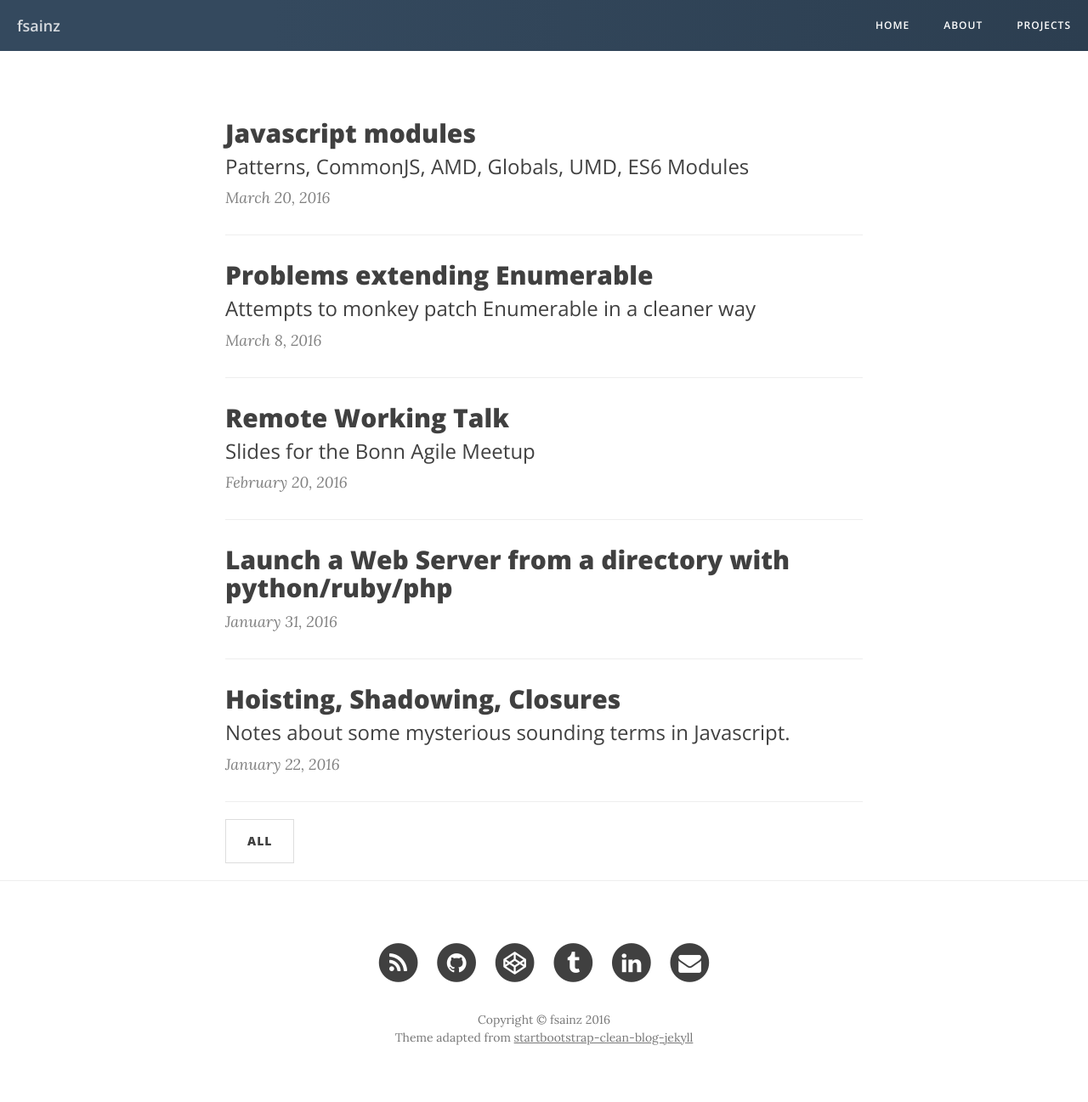
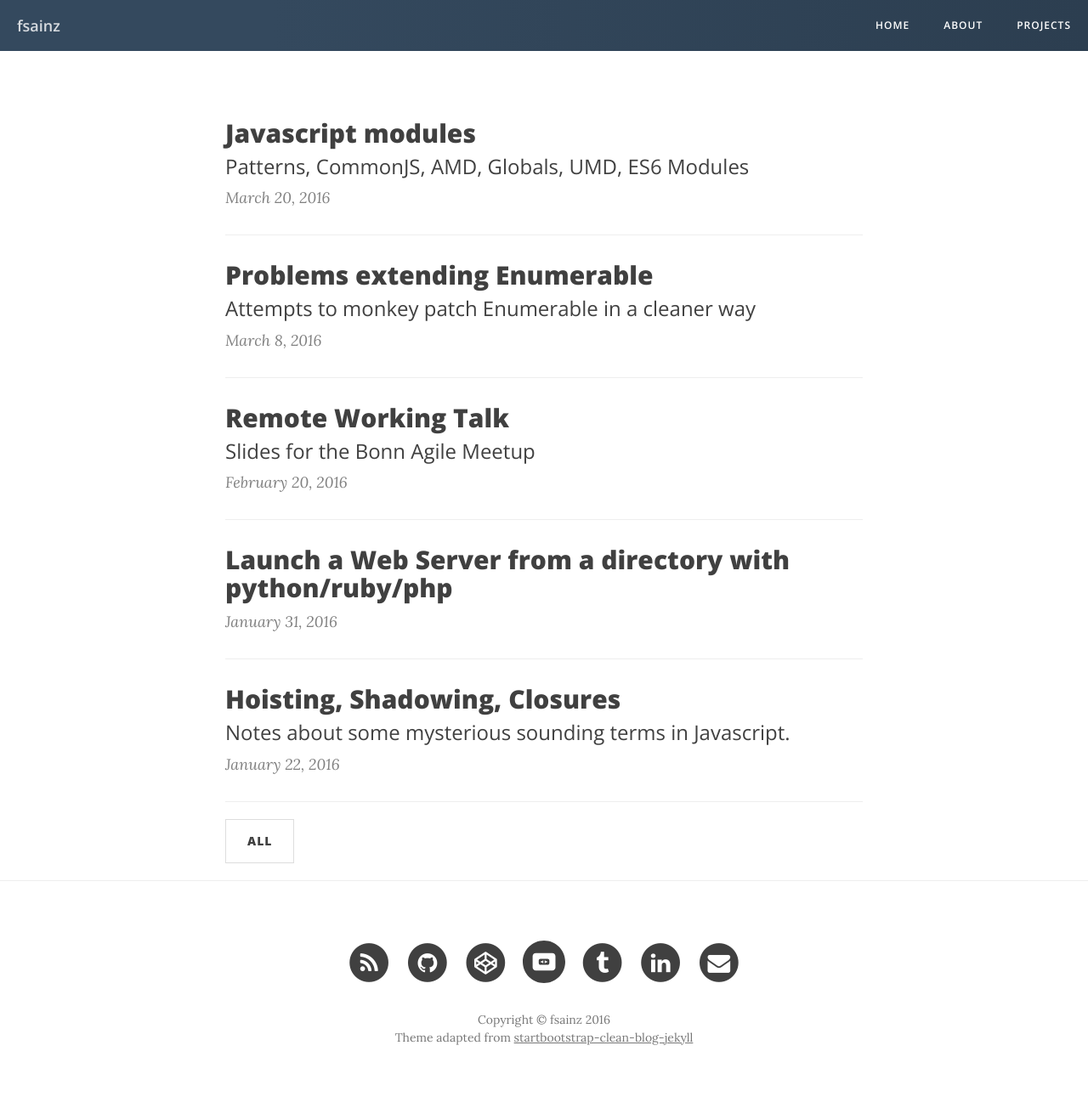
Before and after one commit to fsainz/fsainz.github.com, a Jekyll site: the page built from index.html, in a window 1280 px wide. Shown: the whole page at 85% size. Built offline with Jekyll 4.4.1, drawn with Linux system fonts in a browser that asks for light colours; nearby versions of some CDN libraries; the list of posts is cut into pages by our own code.

Commit message:
add speaker deck symbol

```diff
--- a/_config.yml
+++ b/_config.yml
@@ -10,6 +10,7 @@ codepen_username:  fsainz
 tumblr_username:  fsainz
 mail:  info@fsainz.com
 linked_in: https://de.linkedin.com/in/fernandosainz
+speakerdeck_username: fsainz
 # Build settings
 markdown: kramdown
 highlighter: rouge
--- a/_includes/footer.html
+++ b/_includes/footer.html
@@ -44,11 +44,24 @@
                     {% endif %}
                     {% if site.codepen_username %}
                     <li>
-                        <a target="_blank" href="http://codepen.io/{{ site.codepen_username }}/pens/public">
+                        <a target="_blank" href="http://codepen.io/{{ site.codepen_username }}">
                             <span class="fa-stack fa-lg">
                                 <i class="fa fa-circle fa-stack-2x"></i>
                                 <i class="fa fa-codepen fa-stack-1x fa-inverse"></i>
                             </span>
+                        </a>
+                    </li>
+                    {% endif %}
+                    {% if site.speakerdeck_username %}
+                    <li>
+                        <a target="_blank" href="https://speakerdeck.com/{{ site.speakerdeck_username}}/">
+                          <span class="fa-stack fa-lg">
+                            <svg width="50px" height="50px" viewBox="0 0 512 512" version="1.1" xmlns="http://www.w3.org/2000/svg" xmlns:xlink="http://www.w3.org/1999/xlink" xmlns:sketch="http://www.bohemiancoding.com/sketch/ns">
+                                <g id="Page-1" stroke="none" stroke-width="1" fill="none" fill-rule="evenodd" sketch:type="MSPage">
+                                    <path d="M256,512 C397.384903,512 512,397.384903 512,256 C512,114.615097 397.384903,0 256,0 C114.615097,0 0,114.615097 0,256 C0,397.384903 114.615097,512 256,512 Z M157.00292,151 C136.014487,151 119,168.007298 119,188.999 L119,323.001 C119,343.987268 136.020832,361 157.00292,361 L355.99708,361 C376.985513,361 394,343.992702 394,323.001 L394,188.999 C394,168.012732 376.979168,151 355.99708,151 L157.00292,151 Z M213.327471,218.914007 C201.732729,218.914007 192.333333,228.319857 192.333333,239.90541 L192.333333,272.040251 C192.333333,283.633483 201.743977,293.031654 213.327471,293.031654 L299.672529,293.031654 C311.267271,293.031654 320.666667,283.625804 320.666667,272.040251 L320.666667,239.90541 C320.666667,228.312179 311.256023,218.914007 299.672529,218.914007 L213.327471,218.914007 Z M210.470588,255.972831 L247.529412,237.639497 L247.529412,274.306164 L210.470588,255.972831 Z M264.279134,274.502243 L264.279134,237.443419 L300.945801,255.972831 L264.279134,274.502243 Z" id="sliderdeck" fill="#404040" sketch:type="MSShapeGroup"></path>
+                                </g>
+                            </svg>
+                          </span>
                         </a>
                     </li>
                     {% endif %}
```
Also changed, not shown: img/speakerdeck.svg (added).
